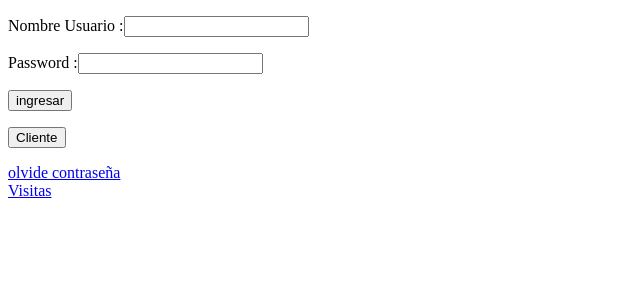
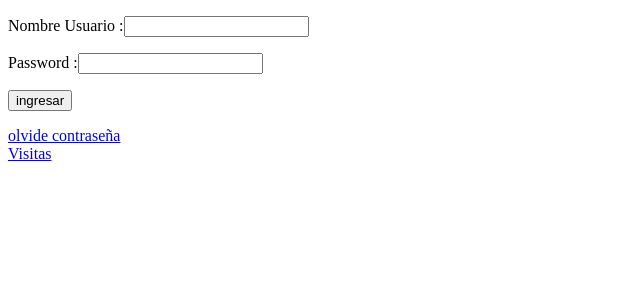
Before and after one commit to DionisiosSystem/IGC-Ingenieria, a Django app: page / in a window 1280 px wide. Shown: the top 300 px of the page, without its empty margins (0-640 px from the left). Run offline with Django 3.2, Linux system fonts and the light colour scheme.

```diff
--- a/IGCIngenieria/formulario/templates/login.html
+++ b/IGCIngenieria/formulario/templates/login.html
@@ -14,7 +14,6 @@
 
 
 
-        <p><input type="submit" value="Cliente"></p>
 
 
     </form>
```
Also changed, not shown: IGCIngenieria/db.sqlite3.
